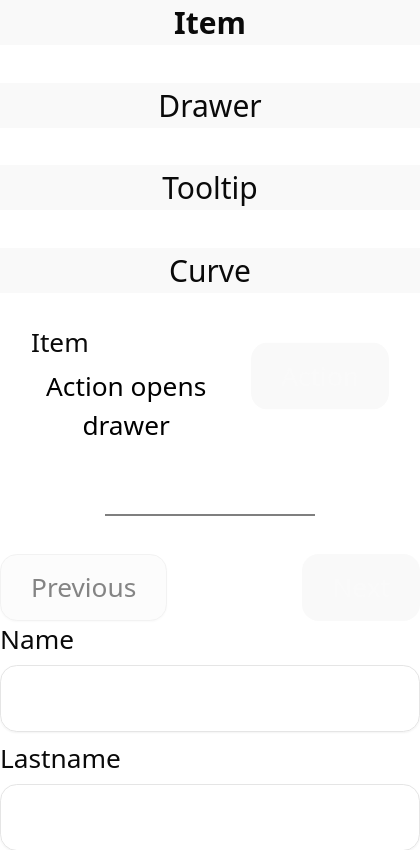
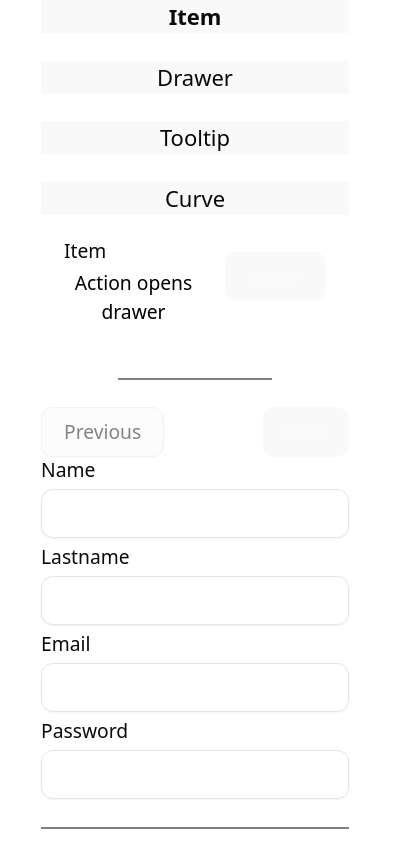
Before and after one commit to HlibShutov/project_frontend, a React (Vite) app: page / in a window 390 px wide. Shown: the top 850 px of the page, 420 px wide, since content can reach past the window. Built offline with nearby package versions, Linux system fonts and the light colour scheme.

Commit message:
another fix

```diff
--- a/index.html
+++ b/index.html
@@ -1,5 +1,5 @@
 <!doctype html>
-<html lang="en" style="font-size: 30px">
+<html lang="en">
   <head>
     <meta charset="UTF-8" />
     <link rel="icon" type="image/svg+xml" href="/vite.svg" />
--- a/src/index.css
+++ b/src/index.css
@@ -50,6 +50,15 @@
   --sidebar-ring: oklch(0.708 0 0);
 }
 
+
+html {
+  font-size: 30px;
+}
+@media (max-width: 600px) {
+  html {
+    font-size: 22px;
+  }
+}
 body {
   margin: 0;
   display: flex;
```
